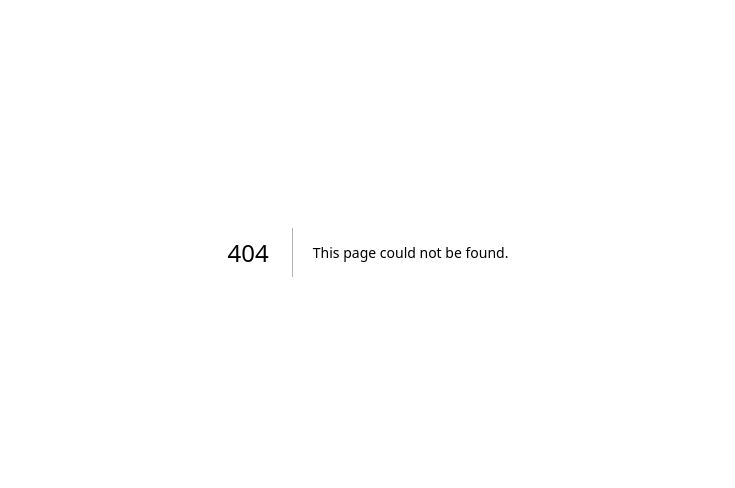
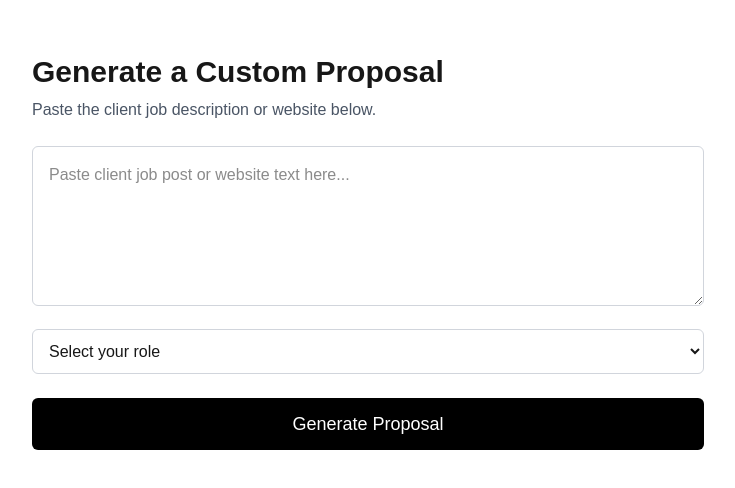
Before and after one commit to Rehansanjay/clientcraft, a Next.js app: page /generate in a window 1280 px wide. Before the commit this address had no page. Shown: the part 148-636 px from the top of the page, without its empty margins (272-1007 px from the left). Built offline with nearby package versions, Linux system fonts and the light colour scheme.

Commit message:
Day 2: Generator UI page

```diff
--- /dev/null
+++ b/app/generate/page.tsx
@@ -0,0 +1,38 @@
+export default function GeneratePage() {
+  return (
+    <main className="min-h-screen flex items-center justify-center px-6">
+      <div className="w-full max-w-2xl">
+
+        <h1 className="text-3xl font-bold mb-2">
+          Generate a Custom Proposal
+        </h1>
+
+        <p className="text-gray-600 mb-6">
+          Paste the client job description or website below.
+        </p>
+
+        {/* Input */}
+        <textarea
+          placeholder="Paste client job post or website text here..."
+          className="w-full h-40 border border-gray-300 rounded-md p-4 mb-4 focus:outline-none focus:ring-2 focus:ring-black"
+        />
+
+        {/* Role Selector */}
+        <select className="w-full border border-gray-300 rounded-md p-3 mb-6">
+          <option value="">Select your role</option>
+          <option>Software Developer</option>
+          <option>Designer</option>
+          <option>Marketer</option>
+          <option>Consultant</option>
+          <option>Writer</option>
+        </select>
+
+        {/* Button */}
+        <button className="w-full bg-black text-white py-3 rounded-md text-lg">
+          Generate Proposal
+        </button>
+
+      </div>
+    </main>
+  );
+}
--- a/app/page.tsx
+++ b/app/page.tsx
@@ -1,3 +1,5 @@
+import Link from "next/link";
+
 export default function Home() {
   return (
     <main className="min-h-screen flex flex-col items-center justify-center px-6 text-center">
@@ -10,9 +12,11 @@ export default function Home() {
         you can send in minutes.
       </p>
 
-      <button className="bg-black text-white px-6 py-3 rounded-md text-lg">
-        Generate Proposal
-      </button>
+      <Link href="/generate">
+        <button className="bg-black text-white px-6 py-3 rounded-md text-lg">
+          Generate Proposal
+        </button>
+      </Link>
     </main>
   );
 }
```
